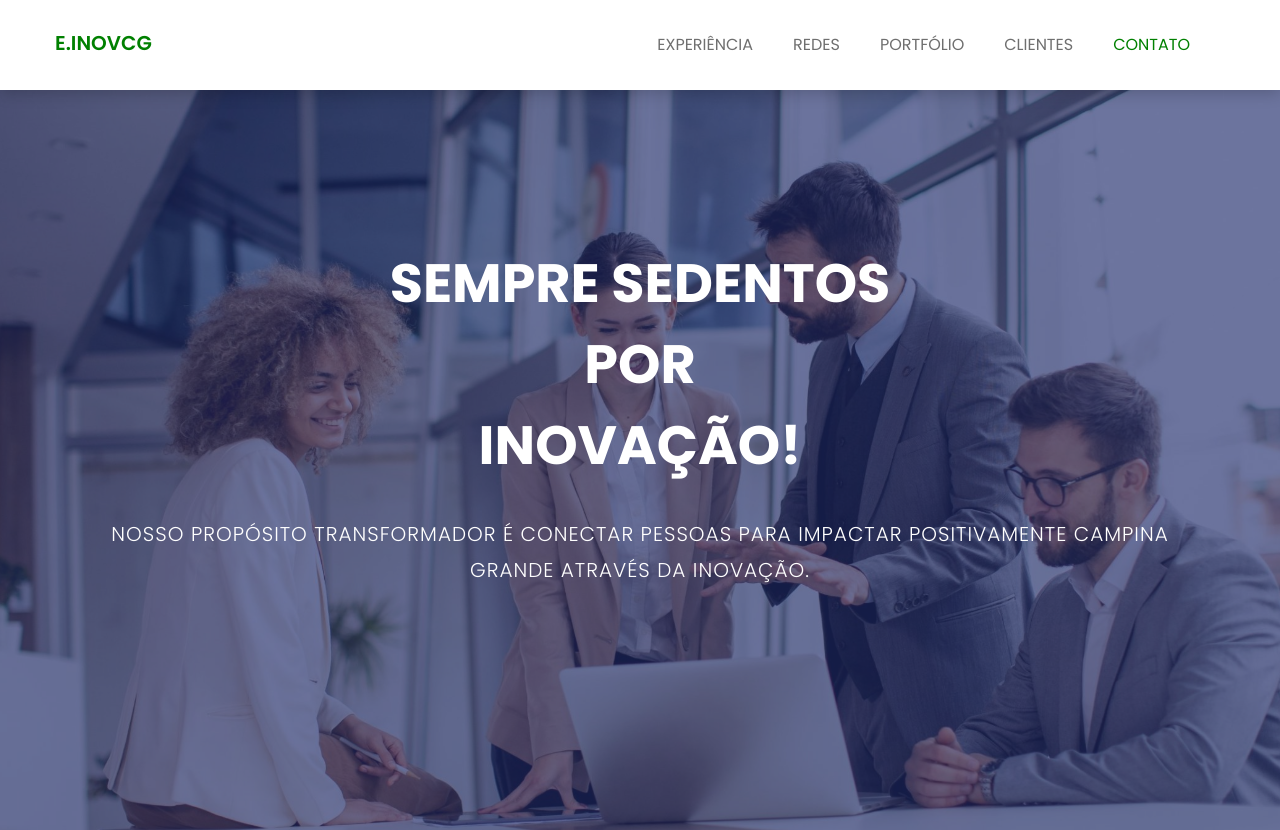
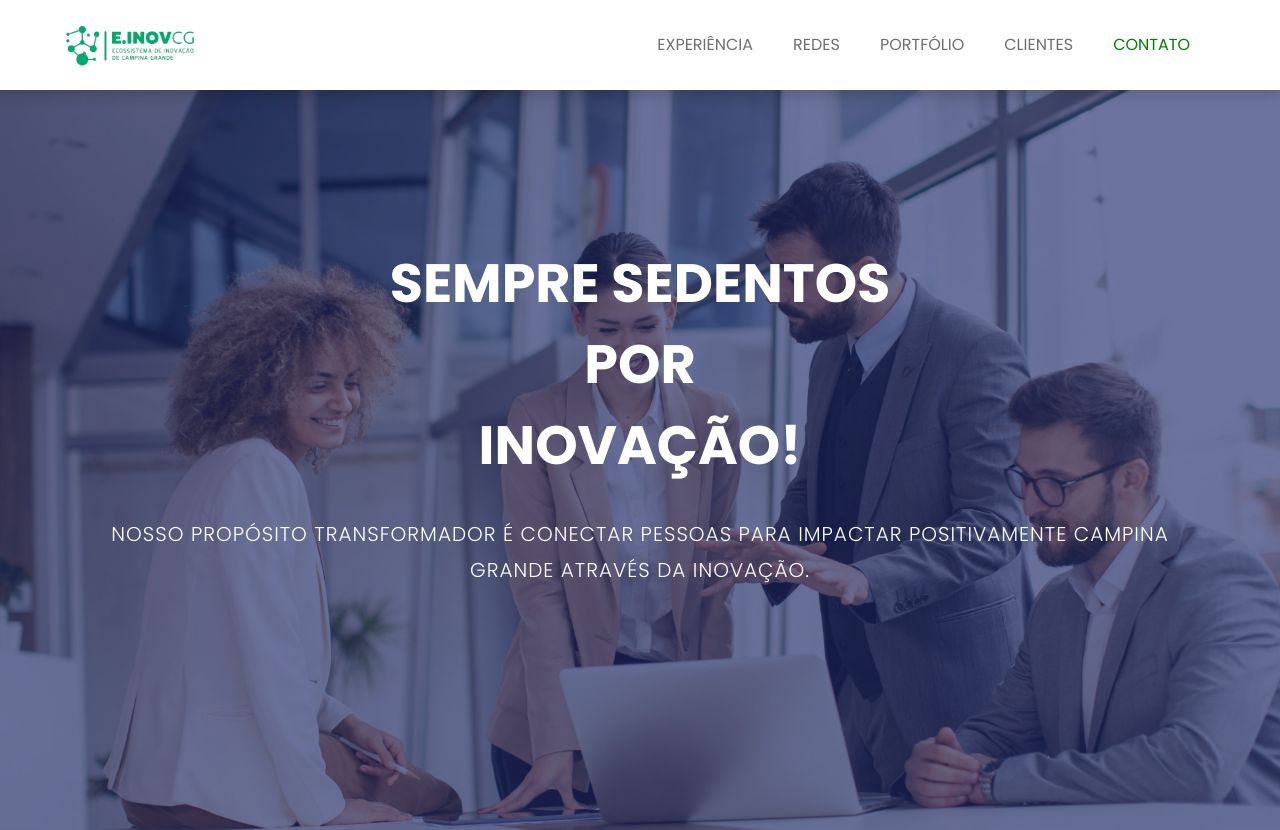
Before and after one commit to ArthurFreiredeMorais/EcossistemaAbella, a plain HTML site: page index.html in a window 1280 px wide. Shown: the top 830 px of the page. Drawn offline with nearby package versions, Linux system fonts and the light colour scheme.

Commit message:
updated logo

```diff
--- a/index.html
+++ b/index.html
@@ -70,7 +70,9 @@
 			                <button type="button" class="navbar-toggle" data-toggle="collapse" data-target="#navbar-menu">
 			                    <i class="fa fa-bars"></i>
 			                </button>
-			                <a class="navbar-brand" href="index.html">E.INOVCG</a>
+							<a class="navbar-brand" href="index.html">
+								<img src="assets/images/about/einovcg.png" alt="" width="150px" height="auto" style="max-height: 50px; vertical-align: middle; margin-top: -10px;">
+							</a>
 			            </div><!--/.navbar-header-->
 			            <!-- End Header Navigation -->
 
```
Also changed, not shown: assets/images/about/einovcg.png (added).
